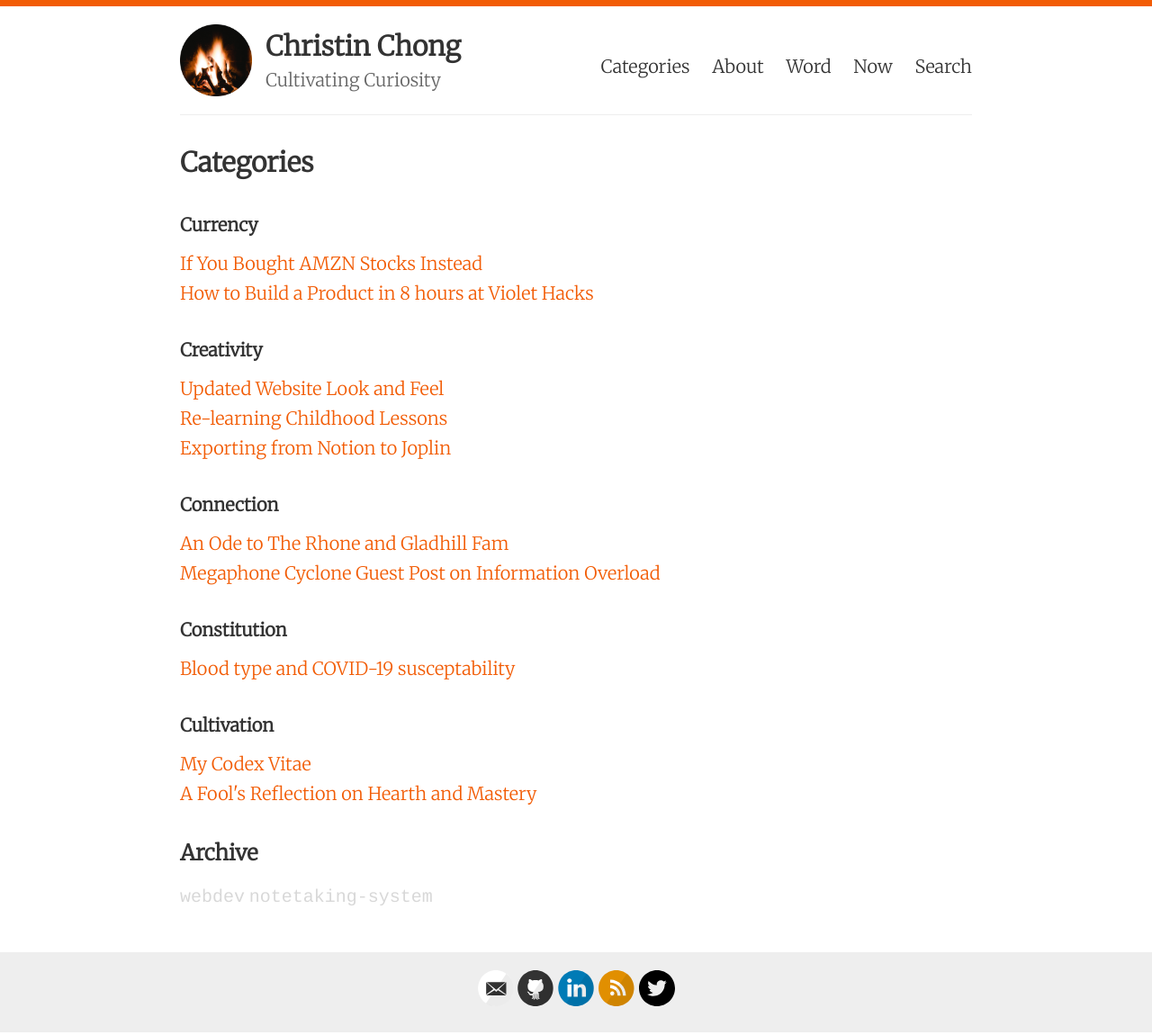
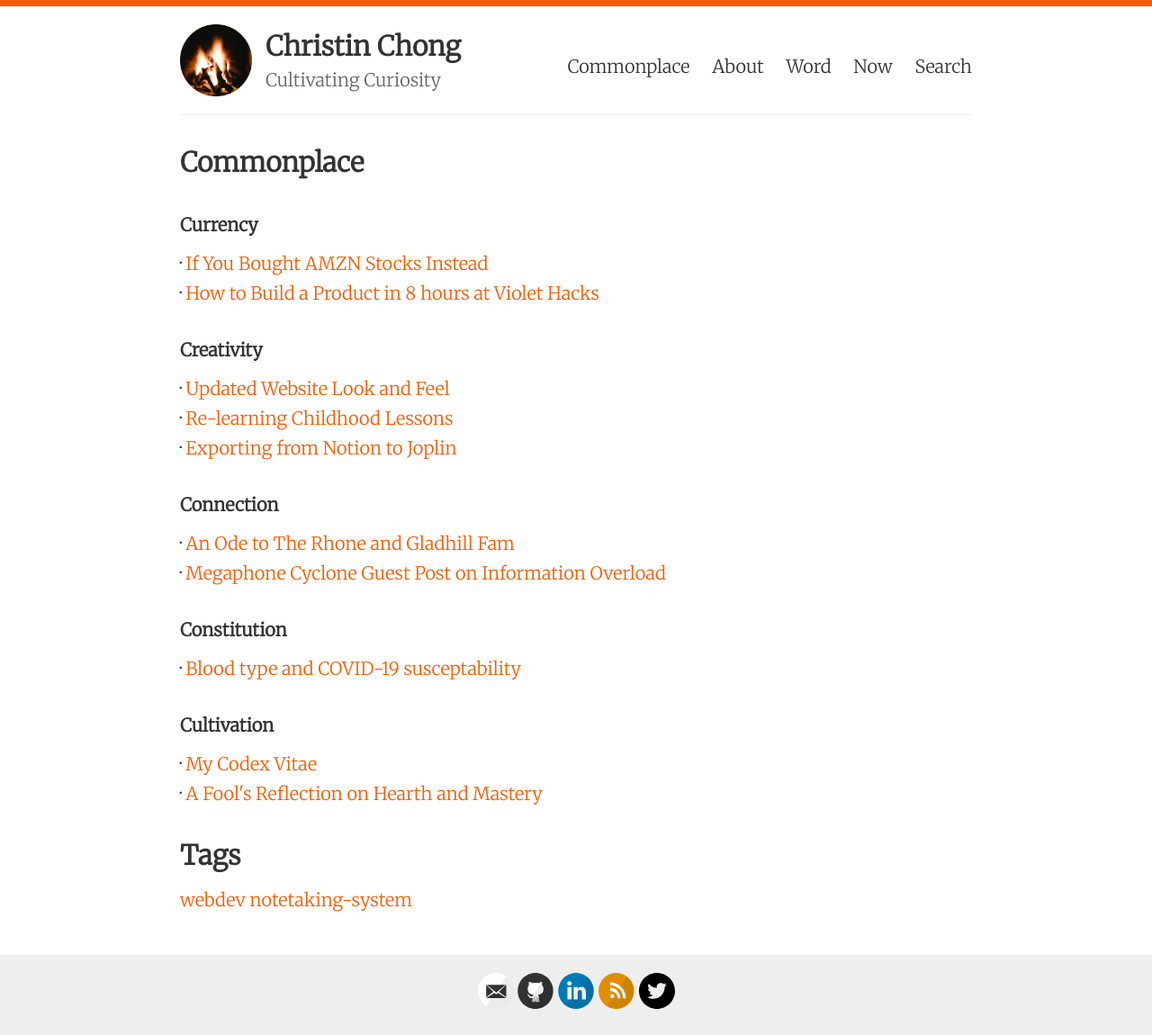
Before and after one commit to codestin/codestin.github.io, a Jekyll site: the page built from _pages/categories.md, in a window 1280 px wide. Shown: the whole page at 90% size. Built offline with Jekyll 4.4.1, drawn with Linux system fonts in a browser that asks for light colours.

Commit message:
fixing tags

```diff
--- a/_includes/archive.html
+++ b/_includes/archive.html
@@ -1,4 +1,4 @@
-<h2>Archive</h2>
+<h1>Tags</h1>
 {% capture temptags %}
   {% for tag in site.tags %}
     {{ tag[1].size | plus: 1000 }}#{{ tag[0] }}#{{ tag[1].size }}
@@ -8,5 +8,5 @@
 {% for temptag in sortedtemptags %}
   {% assign tagitems = temptag | split: '#' %}
   {% capture tagname %}{{ tagitems[1] }}{% endcapture %}
-  <a href="/tag/{{ tagname }}"><code class="highligher-rouge"><nobr>{{ tagname }}</nobr></code></a>
+  <a href="/tag/{{ tagname }}"><nobr>{{ tagname }}</nobr></a>
 {% endfor %}
--- a/_layouts/default.html
+++ b/_layouts/default.html
@@ -31,7 +31,7 @@
             </div>
 
             <nav>
-              <a href="{{ site.baseurl }}/categories">Categories</a>
+              <a href="{{ site.baseurl }}/commonplace">Commonplace</a>
               <a href="{{ site.baseurl }}/about">About</a>
               <a href="{{ site.baseurl }}/word">Word</a>
               <a href="{{ site.baseurl }}/now">Now</a>
--- a/_layouts/post.html
+++ b/_layouts/post.html
@@ -22,7 +22,7 @@ layout: default
 
   {% for tag in page.tags %}
     {% capture tag_name %}{{ tag }}{% endcapture %}
-    <a href="/tag/{{ tag_name }}"><code class="highligher-rouge"><nobr>{{ tag_name }}</nobr></code>&nbsp;</a>
+    <a href="/tag/{{ tag_name }}"><nobr>{{ tag_name }}</nobr></a>
   {% endfor %}
 
     {% if page.last_modified_at %}
--- a/_pages/categories.md
+++ b/_pages/categories.md
@@ -1,7 +1,7 @@
 ---
 layout: page
-permalink: /categories/
-title: Categories
+permalink: /commonplace/
+title: Commonplace
 ---
 
 
@@ -16,11 +16,23 @@ title: Categories
     <a name="{{ category_name | slugize }}"></a>
     {% for post in site.categories[category_name] %}
     <article class="archive-item">
+    ·
       <a href="{{ site.baseurl }}{{ post.url }}">{% if post.title and post.title != "" %}{{post.title}}{% else %}{{post.excerpt |strip_html}}{%endif%}</a>
+
+          {% for tag in page.tags %}
+          {% capture tag_name %}{{ tag }}{% endcapture %}
+          <a href="/tag/{{ tag_name }}"><nobr>{{ tag_name }}</nobr></a>
+          {% endfor %}
+
+
     </article>
     {% endfor %}
 
 {% endfor %}
+
+
+
+
 {% include archive.html %}
   </div>
 </div>
```
